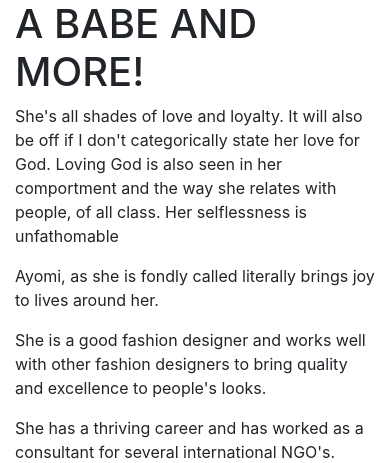
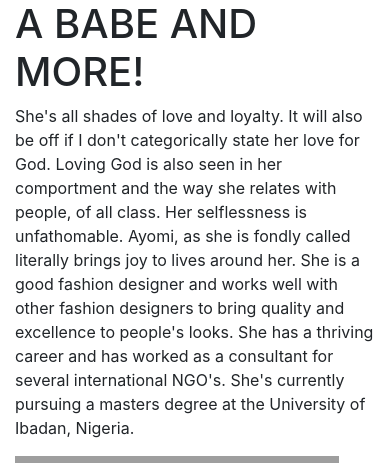
Before and after one commit to e-elson/birthday_wish, a Django app: page /wishes/ in a window 390 px wide. Shown: the part 40-503 px from the top of the page. Run offline with Django 3.2, Linux system fonts and the light colour scheme; some libraries are stand-ins or nearby versions; grey boxes are pictures that could not be loaded.

Commit message:
Update index.html
I have added a head and body tag which are necessary for the template. I have included the bootstrap cdn as well as link to my own stylesheet - style.css. I have also included some new classes and all

```diff
--- a/wishes/templates/index.html
+++ b/wishes/templates/index.html
@@ -1,32 +1,40 @@
 {% extends 'base.html' %}
 {% load static %}
+<head>
+    <meta charset="UTF-8">
+    <title> Celebrating Ayomis Birthday</title>
+    <!-- Latest compiled and minified CSS -->
+<link rel="stylesheet" href="https://maxcdn.bootstrapcdn.com/bootstrap/3.3.7/css/bootstrap.min.css" integrity="sha384-BVYiiSIFeK1dGmJRAkycuHAHRg32OmUcww7on3RYdg4Va+PmSTsz/K68vbdEjh4u" crossorigin="anonymous">
 
+    <link rel="stylesheet" type="text/css" href="style.css">
+</head>
 {% block content %}
+<body>
 <h1>A BABE AND MORE!</h1>
-<div class="row">
-    <div class="col-md-7">
+<div class="row myrow">
+    <div class="col-md-12 firstparagraph">
         <p>She's all shades of love and loyalty. It will also be off if I don't
         categorically state her love for God. Loving God is also seen in her comportment and the way she relates
-        with people, of all class. Her selflessness is unfathomable</p>
-        <p>Ayomi, as she is fondly called literally brings joy to lives around her.</p>
-        <p>She is a good fashion designer and works well with other fashion designers to bring quality and excellence to people's looks.</p>
-        <p>She has a thriving career and has worked as a consultant for several international NGO's. She's currently
+        with people, of all class. Her selflessness is unfathomable. Ayomi, as she is fondly called literally brings joy to lives around her. She is a good fashion designer and works well with other fashion designers to bring quality and excellence to people's looks. She has a thriving career and has worked as a consultant for several international NGO's. She's currently
         pursuing a masters degree at the University of Ibadan, Nigeria.</p>
     </div>
-    <div class="col-md-5">
-        <img src="{% static project.image %}" alt="FINE GEH" width="100%">
+</div>
+    <div class="row">
+    <div class="col-md-12">
+        <img src="WhatsApp_Image_2020-10-25_at_14.44.10.jpeg" alt="FINE GEH" width="90%">
     </div>
     <br>
 </div>
 <div class="row">
-    <div class="col-md-7">
+    <div class="col-md-12 bottomrow">
         <p>Today, the 23rd of November happens, to be her birthday.</p>
-        <p>You can check <a href="{% url 'gallery' %}">AY in pictures</a> and <a href="{% url 'wish_list' %}">view (part of) all wishes</a>.</p>
+        <p>You can check <span><a href="{% url 'gallery' %}">AY in pictures</a> </span>and <span><a href="{% url 'wish_list' %}">view (part of) all wishes</a></span></p>
         <p>To celebrate her, you could do any, or both, of the following:</p>
-        <a class="btn btn-primary" href="{% url 'new' %}">Send a wish</a>
+      <br><a class="btn btn-primary" href="{% url 'new' %}">Send a wish</a>
         &ensp; &ensp; &ensp;
         <a class="btn btn-primary" href="{% url 'new' %}">Give a cash gift for charity</a>
     </div>
 </div>
-
+</body>
+<br><br>
 {% endblock %}
```
